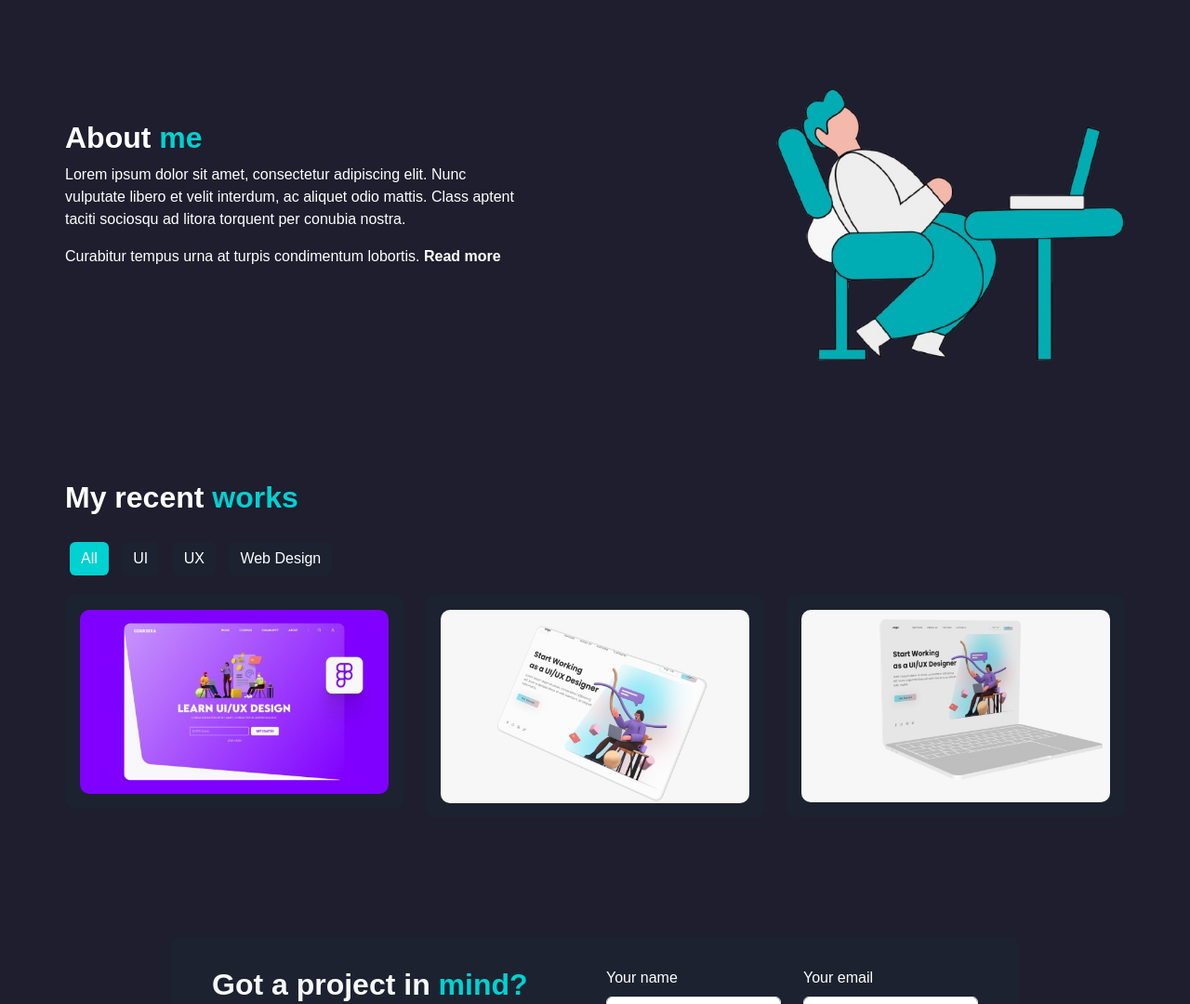
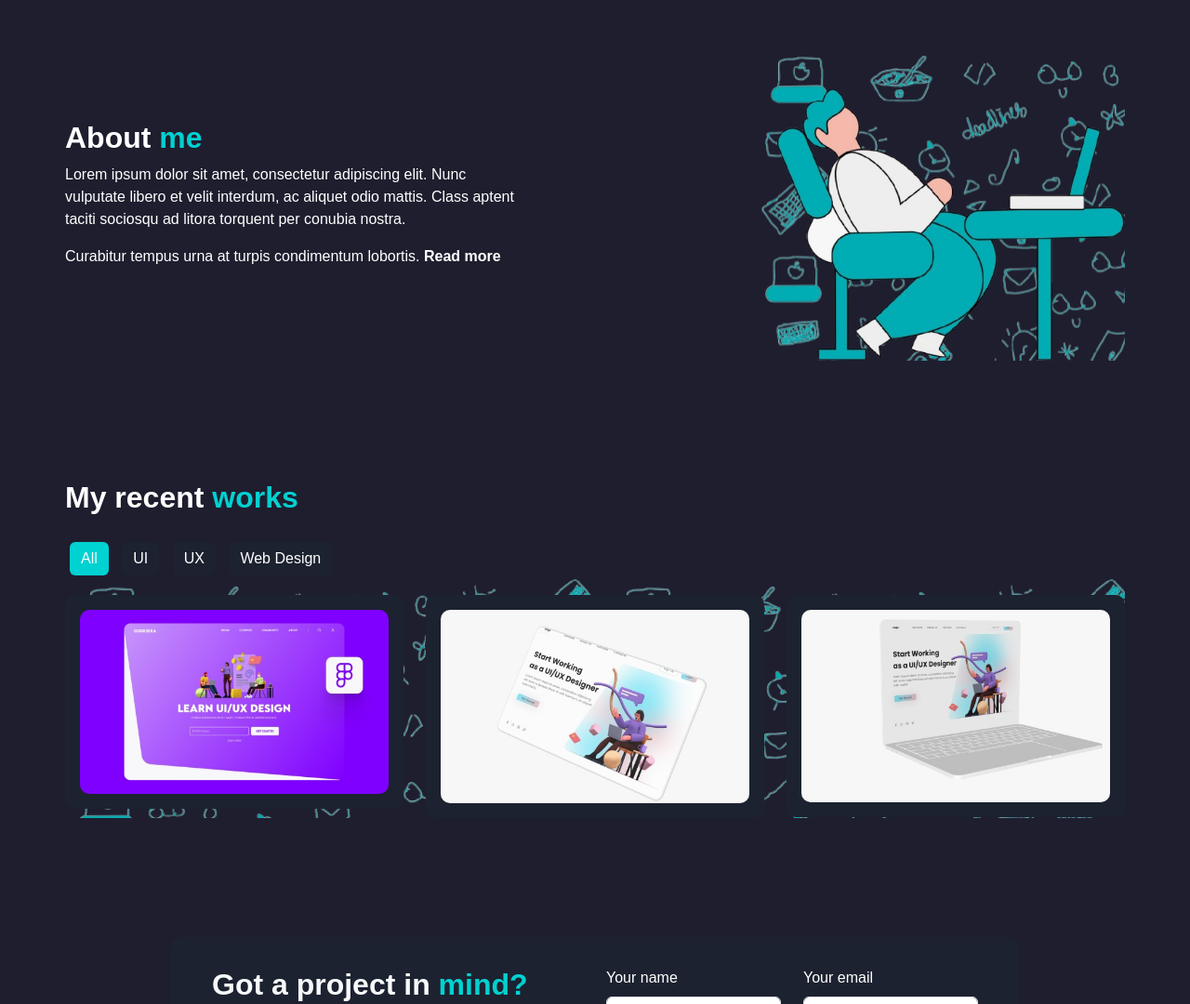
Before and after one commit to Uday2027/my-site, a plain HTML site: page index.html in a window 1280 px wide. Shown: the part 746-1826 px from the top of the page at 93% size. Drawn offline with nearby package versions, Linux system fonts and the light colour scheme.

Commit message:
bg image add

```diff
--- a/index.html
+++ b/index.html
@@ -92,6 +92,10 @@
       .filter-buttons .btn.active {
         background-color: #00d1d1;
       }
+      .portfolio-bg {
+        background-image: url(./Assets/bg.png);
+        background-repeat: repeat;
+      }
       .project-card {
         background-color: #1c2230;
         padding: 1rem;
@@ -105,6 +109,9 @@
       .about-text {
         text-align: left;
         max-width: 500px;
+      }
+      .about-image {
+        background-image: url(./Assets/bg.png);
       }
       .about-image img {
         width: 100%;
@@ -261,6 +268,7 @@
           <button class="btn">Web Design</button>
         </div>
       </div>
+      <div class="portfolio-bg">
         <div class="row g-4">
           <div class="col-md-4">
             <div class="project-card">
@@ -275,6 +283,7 @@
           <div class="col-md-4">
             <div class="project-card">
               <img src="./Assets/w22.jpeg" alt="Project 3" class="img-fluid" />
+            </div>
           </div>
         </div>
       </div>
```
Also changed, not shown: Assets/bg.png (added). Lines whose indentation alone changed are shown as unchanged.
